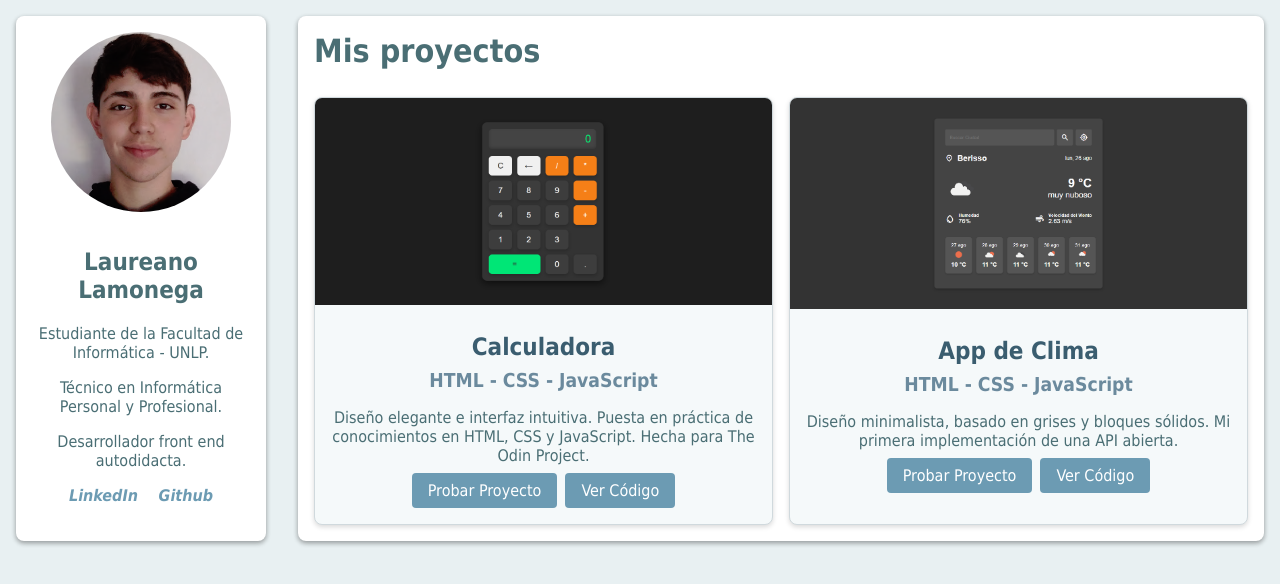
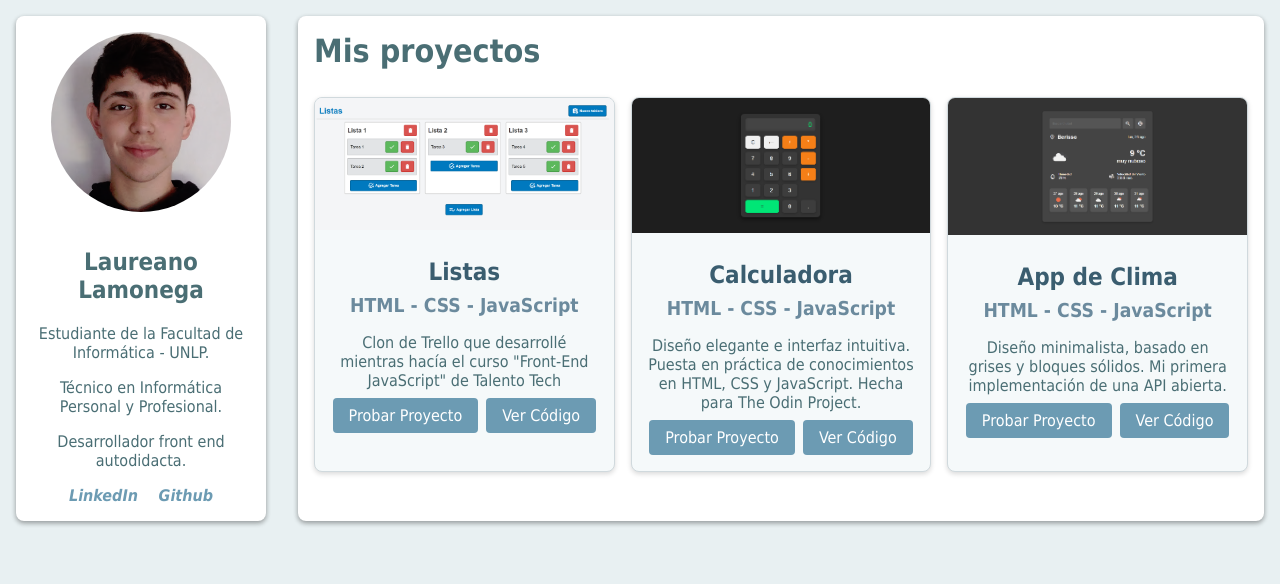
Before and after one commit to lamonega/portfolio, a plain HTML site: page index.html in a window 1280 px wide. Drawn offline with Linux system fonts and the light colour scheme.

Commit message:
#18 Agrego "Listas" al portfolio

```diff
--- a/index.html
+++ b/index.html
@@ -31,7 +31,7 @@
                 >LinkedIn</a
               >
               <a
-                href="https://github.com/laureanolamonega"
+                href="https://github.com/lamonega"
                 target="_blank"
                 rel="noopener noreferrer"
                 >Github</a
@@ -45,6 +45,34 @@
           <h2>Mis proyectos</h2>
         </header>
         <div class="wrap-cards">
+          <article class="card">
+            <img
+              src="assets/listas.png"
+              alt="Foto de mi webapp listas"
+              class="card-img"
+            />
+            <div class="card-content">
+              <h3 class="card-title">Listas</h3>
+              <h4 class="card-subtitle">HTML - CSS - JavaScript</h4>
+              <p class="card-description">
+                Clon de Trello que desarrollé mientras hacía el curso "Front-End JavaScript" de Talento Tech
+              </p>
+              <div class="card-buttons">
+                <a
+                  href="https://lamonega.github.io/listas/"
+                  class="btn"
+                  target="_blank"
+                  >Probar Proyecto</a
+                >
+                <a
+                  href="https://github.com/lamonega/listas"
+                  class="btn"
+                  target="_blank"
+                  >Ver Código</a
+                >
+              </div>
+            </div>
+          </article>
           <article class="card">
             <img
               src="assets/odin-calculator.png"
@@ -61,13 +89,13 @@
               </p>
               <div class="card-buttons">
                 <a
-                  href="https://laureanolamonega.github.io/odin-calculator/"
+                  href="https://lamonega.github.io/calculadora/"
                   class="btn"
                   target="_blank"
                   >Probar Proyecto</a
                 >
                 <a
-                  href="https://github.com/laureanolamonega/odin-calculator"
+                  href="https://github.com/lamonega/calculadora"
                   class="btn"
                   target="_blank"
                   >Ver Código</a
@@ -89,13 +117,13 @@
               </p>
               <div class="card-buttons">
                 <a
-                  href="https://laureanolamonega.github.io/weather-app/"
+                  href="https://lamonega.github.io/clima/"
                   class="btn"
                   target="_blank"
                   >Probar Proyecto</a
                 >
                 <a
-                  href="https://github.com/laureanolamonega/weather-app"
+                  href="https://github.com/lamonega/clima"
                   class="btn"
                   target="_blank"
                   >Ver Código</a
```
Also changed, not shown: assets/listas.png (added).
